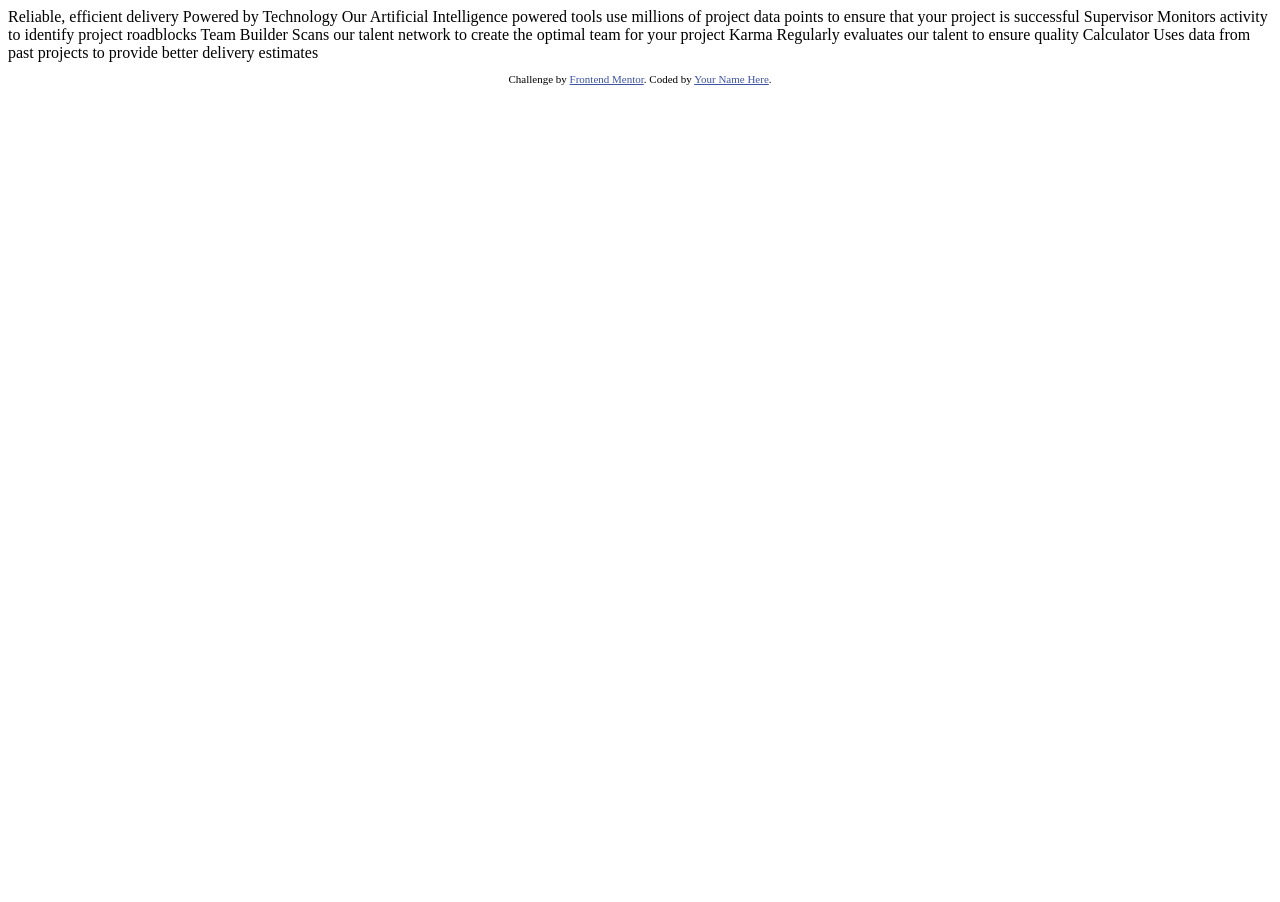
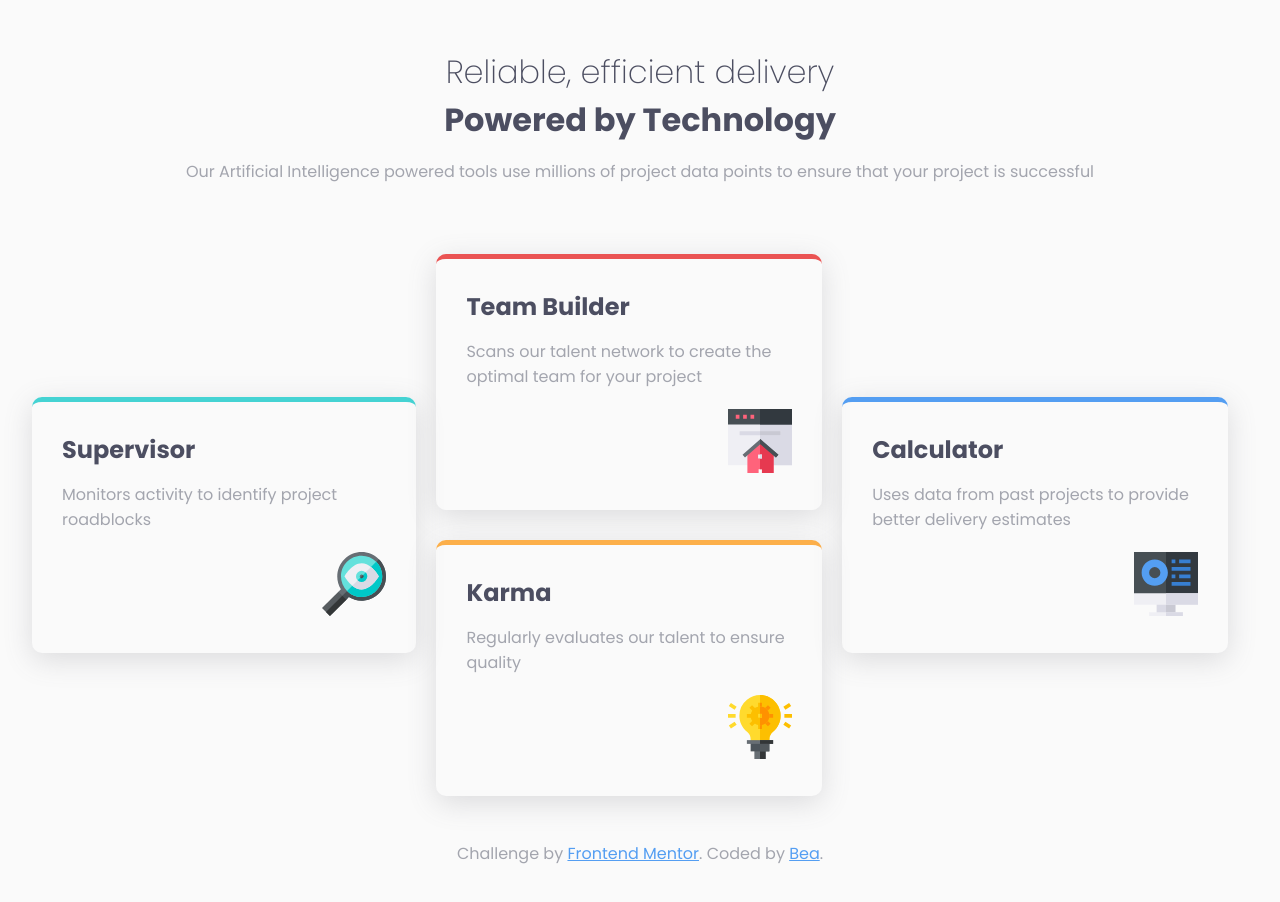
Before and after one commit to bea-jpg/four-card-feature-section-master, a plain HTML site: page index.html in a window 1280 px wide. Before the commit the page ends 800 px from the top, so only its background shows below. Drawn offline with Linux system fonts and the light colour scheme.

Commit message:
Initial commit

```diff
--- a/index.html
+++ b/index.html
@@ -1,45 +1,76 @@
 <!DOCTYPE html>
 <html lang="en">
+
 <head>
   <meta charset="UTF-8">
-  <meta name="viewport" content="width=device-width, initial-scale=1.0"> <!-- displays site properly based on user's device -->
+  <meta name="viewport" content="width=device-width, initial-scale=1.0">
+  <!-- displays site properly based on user's device -->
 
   <link rel="icon" type="image/png" sizes="32x32" href="./images/favicon-32x32.png">
 
   <title>Frontend Mentor | Four card feature section</title>
 
-  <!-- Feel free to remove these styles or customise in your own stylesheet 👍 -->
-  <style>
-    .attribution { font-size: 11px; text-align: center; }
-    .attribution a { color: hsl(228, 45%, 44%); }
-  </style>
+  <!-- Fonts -->
+  <link rel="preconnect" href="https://fonts.googleapis.com">
+  <link rel="preconnect" href="https://fonts.gstatic.com" crossorigin>
+  <link
+    href="https://fonts.googleapis.com/css2?family=Poppins:ital,wght@0,100;0,200;0,300;0,400;0,500;0,600;0,700;0,800;0,900;1,100;1,200;1,300;1,400;1,500;1,600;1,700;1,800;1,900&display=swap"
+    rel="stylesheet">
+
+  <!-- Style -->
+  <link rel="stylesheet" href="./style.css">
 </head>
+
 <body>
+  <div class="container">
+    <main>
+      <h1>Reliable, efficient delivery <strong>Powered by Technology</strong></h1>
 
-  Reliable, efficient delivery
-  Powered by Technology
+      <p>Our Artificial Intelligence powered tools use millions of project data points
+        to ensure that your project is successful</p>
 
-  Our Artificial Intelligence powered tools use millions of project data points
-  to ensure that your project is successful
+      <div class="cards">
 
-  Supervisor
-  Monitors activity to identify project roadblocks
+        <div class="column">
+          <div class="card" id="card1">
+            <h2>Supervisor</h2>
+            <p>Monitors activity to identify project roadblocks</p>
+            <div class="image"><img src="./images/icon-supervisor.svg" alt="supervisor"></div>
+          </div>
+        </div>
 
-  Team Builder
-  Scans our talent network to create the optimal team for your project
+        <div class="column">
+          <div class="card" id="card2">
+            <h2>Team Builder</h2>
+            <p>Scans our talent network to create the optimal team for your project</p>
+            <div class="image"><img src="./images/icon-team-builder.svg" alt="supervisor"></div>
+          </div>
 
-  Karma
-  Regularly evaluates our talent to ensure quality
+          <div class="card" id="card3">
+            <h2>Karma</h2>
+            <p>Regularly evaluates our talent to ensure quality</p>
+            <div class="image"><img src="./images/icon-karma.svg" alt="supervisor"></div>
+          </div>
+        </div>
 
-  Calculator
-  Uses data from past projects to provide better delivery estimates
+        <div class="column">
+          <div class="card" id="card4">
+            <h2>Calculator</h2>
+            <p>Uses data from past projects to provide better delivery estimates</p>
+            <div class="image"><img src="./images/icon-calculator.svg" alt="supervisor"></div>
+          </div>
+        </div>
 
+      </div>
+      </main>
 
-  <footer>
-    <p class="attribution">
-      Challenge by <a href="https://www.frontendmentor.io?ref=challenge" target="_blank">Frontend Mentor</a>.
-      Coded by <a href="#">Your Name Here</a>.
-    </p>
-  </footer>
+      <footer>
+      <p class="attribution">
+        Challenge by <a href="https://www.frontendmentor.io?ref=challenge" target="_blank">Frontend Mentor</a>.
+        Coded by <a href="https://github.com/bea-jpg">Bea</a>.
+      </p>
+    </footer>
+  </div>
 </body>
+
 </html>
--- /dev/null
+++ b/style.css
@@ -0,0 +1,100 @@
+:root {
+    --red: hsl(0, 78%, 62%);
+    --cyan: hsl(180, 62%, 55%);
+    --orange: hsl(34, 97%, 64%);
+    --blue: hsl(212, 86%, 64%);
+    --very-dark-blue: hsl(234, 12%, 34%);
+    --grayish-blue: hsl(229, 6%, 66%);
+    --very-light-gray: hsl(0, 0%, 98%);
+}
+
+* {
+    margin: 0;
+    padding: 0;
+    box-sizing: border-box;
+}
+
+body {
+    font-family: 'Poppins', sans-serif;
+
+    padding: 3rem 2rem;
+    background-color: var(--very-light-gray);
+
+    color: var(--grayish-blue);
+}
+
+h1{
+    font-weight: 200;
+    color: var(--very-dark-blue);
+    text-align: center;
+}
+
+h1 strong {
+    display: block;
+}
+
+p {
+    margin: 15px 0 70px;
+    text-align: center;
+}
+
+/* Cards */
+
+.cards {
+    display: flex;
+    flex-direction: column;
+    justify-content: space-evenly;
+    align-items: center;
+}
+
+h2 {
+    color: var(--very-dark-blue);
+}
+
+.card {
+    box-shadow: rgba(100, 100, 111, 0.2) 0px 7px 29px 0px;
+    margin-bottom: 30px;
+    padding: 30px;
+    border-radius: 10px;
+    max-width: 430px;
+}
+.card p{
+    margin-bottom: 20px;
+    text-align: start;
+}
+.image {
+    text-align: right;
+}
+
+#card1 {
+    border-top: 5px solid var(--cyan);
+}
+#card2 {
+    border-top: 5px solid var(--red);
+}
+#card3 {
+    border-top: 5px solid var(--orange);
+}
+#card4 {
+    border-top: 5px solid var(--blue);
+}
+
+/* Footer */
+
+footer {
+    text-align: center;
+}
+
+a {
+    color: var(--blue);
+}
+
+@media (min-width: 1000px) {
+    .cards{
+        flex-direction: row;
+    }
+
+    .card{
+        width: 95%;
+    }
+}
```
Also changed, not shown: design/screenshot.png (added), 1 other file.
